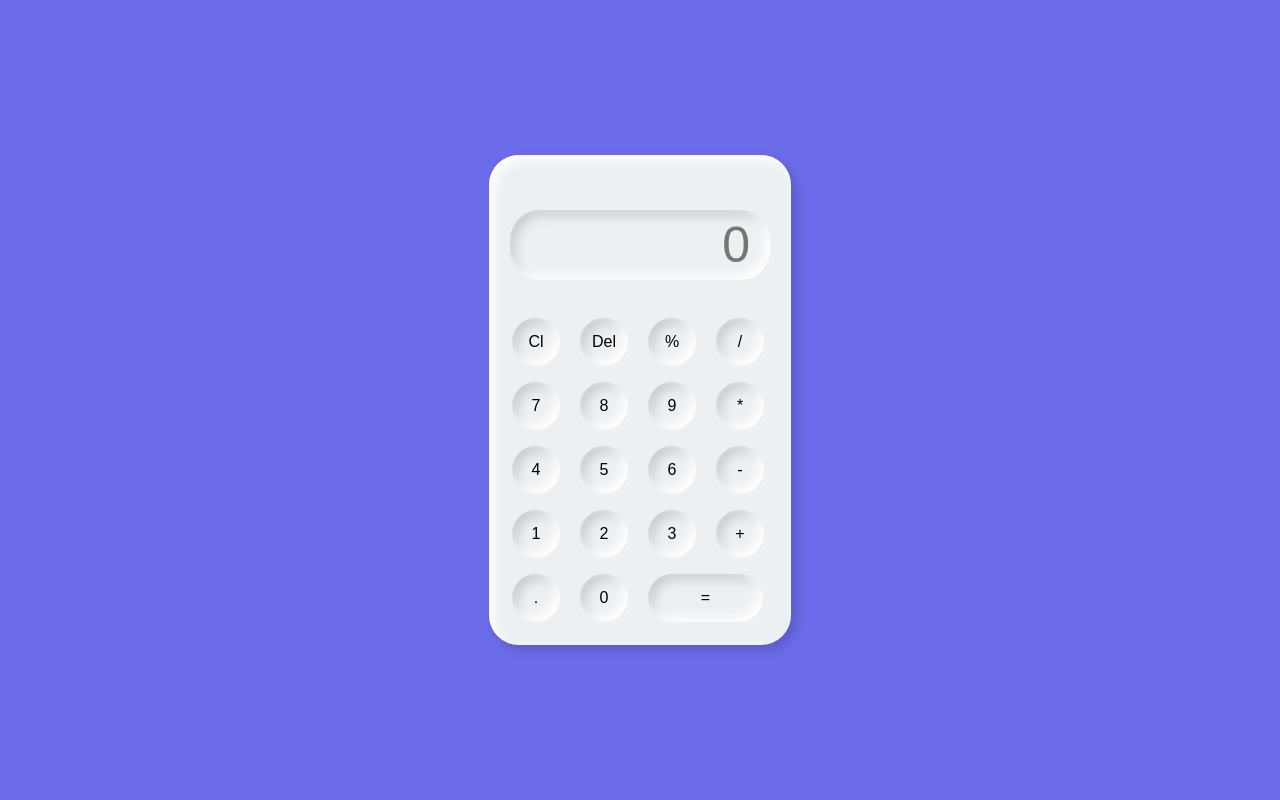
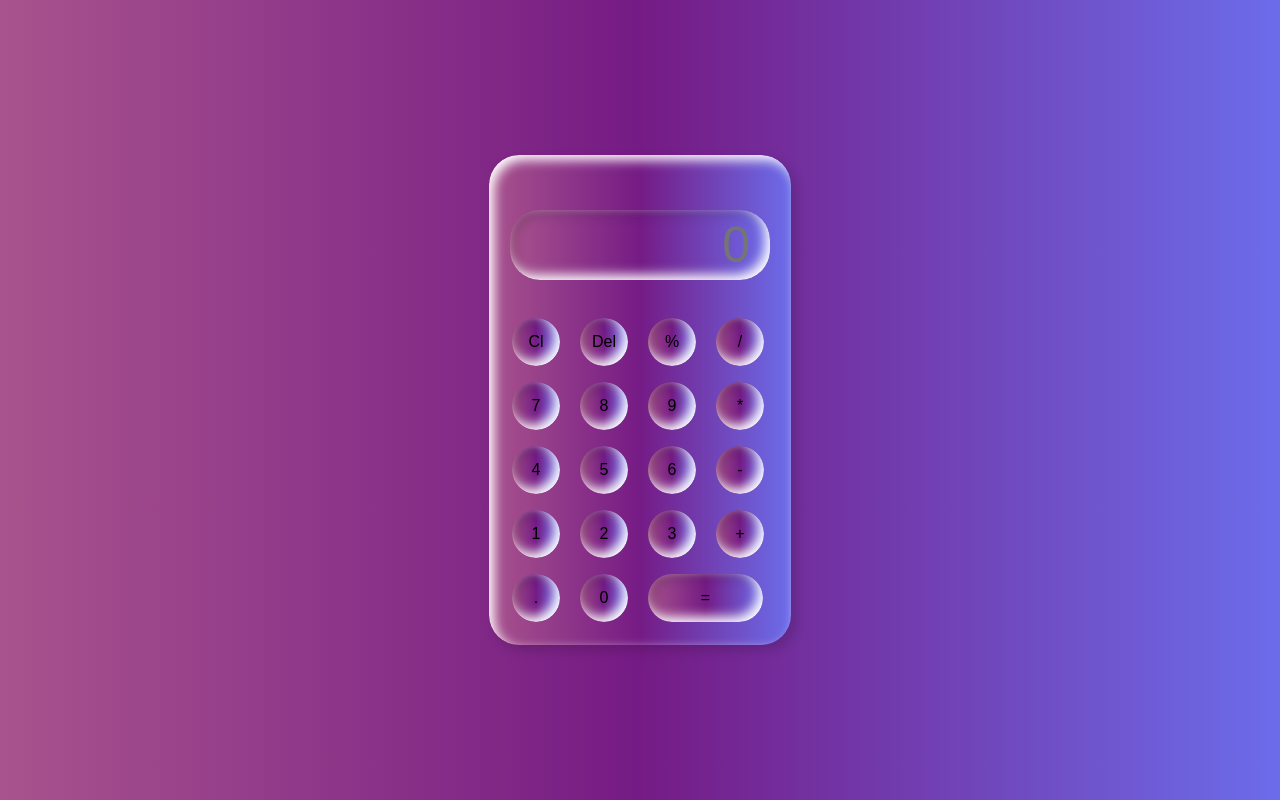
Before and after one commit to Esther-Peters/Group-3-310-project, a plain HTML site: page calculator.html in a window 1280 px wide. Drawn offline with Linux system fonts and the light colour scheme.

Commit message:
Update calculator.css

```diff
--- a/calculator.css
+++ b/calculator.css
@@ -2,7 +2,7 @@
     margin: 0;
     padding: 0;
     box-sizing: border-box;
-    background:  rgb(108, 108, 234);
+    background-image:  linear-gradient(to right,rgb(168, 83, 141), rgb(117, 27, 133), rgb(108, 108, 234));
     font-family: sans-serif;
     outline: none;
 }
```
